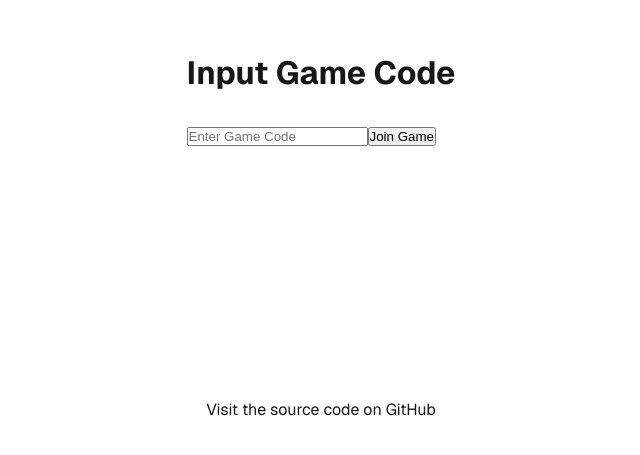
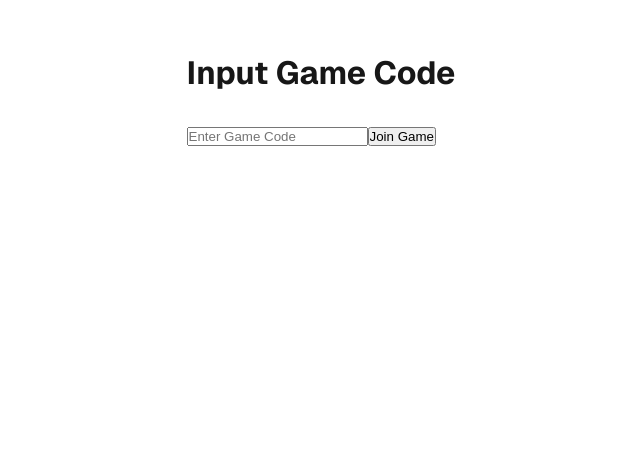
Before and after one commit to awesomebrownies/unclaimed-hills, a Next.js app in the folder my-project/: page /join in a window 1280 px wide. Shown: the part 301-756 px from the top of the page, without its empty margins (319-959 px from the left). Built offline with nearby package versions, Linux system fonts and the light colour scheme.

Commit message:
Remove footers

```diff
--- a/my-project/app/join/page.tsx
+++ b/my-project/app/join/page.tsx
@@ -58,7 +58,6 @@ export default function Home() {
           <div className={styles.errorMessage}>{errorMessage}</div>
         )}
       </main>
-      <footer className={styles.footer}>Visit the source code on GitHub</footer>
     </div>
   );
 }
```
